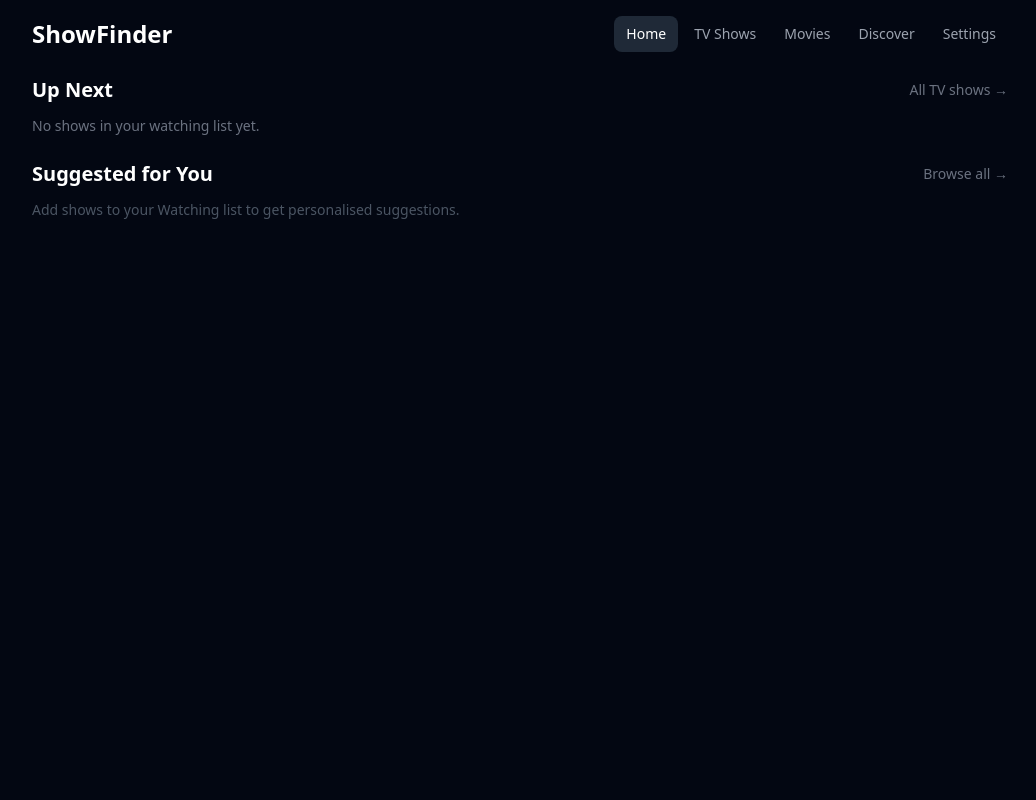
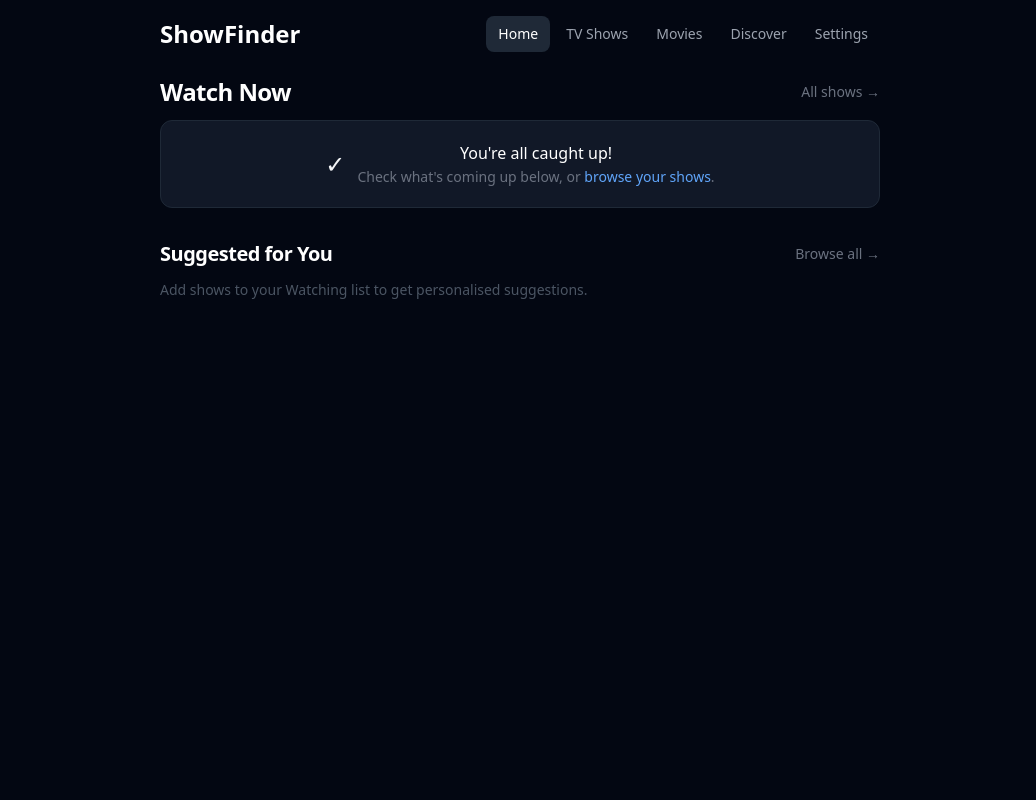
Before and after one commit to ando01/showfinder, a FastAPI app: page / in a window 1280 px wide. Shown: the whole page, without its empty margins (120-1156 px from the left). Run offline with FastAPI, Linux system fonts and the light colour scheme; data that the repository does not hold is empty; some libraries are stand-ins or nearby versions.

Commit message:
Redesign home page: Watch Now hero + Coming Up episode schedule by day
- Watch Now section is now the clear hero with larger poster cards, bold
  episode number in teal, and a prominent Watched button
- All-caught-up state shows a friendly confirmation instead of empty space
- New Coming Up section groups upcoming episodes by day with labels:
  "Today", "Tomorrow", or "Friday · May 17" for later dates
  Each row shows show name, episode number, air time, and service badges
- Movies and Suggestions moved below both TV sections
- Home page max-width narrowed to 3xl for better readability on desktop

Co-Authored-By: Claude Sonnet 4.6 <noreply@anthropic.com>

```diff
--- a/app/routes.py
+++ b/app/routes.py
@@ -141,16 +141,42 @@ def _local_today(session: Session) -> date:
     return datetime.now(tz=tz).date()
 
 
+def _schedule_label(d: date, today: date) -> str:
+    delta = (d - today).days
+    if delta == 0:
+        return "Today"
+    if delta == 1:
+        return "Tomorrow"
+    return d.strftime("%A · %b %d")
+
+
 @router.get("/", response_class=HTMLResponse)
 async def dashboard(request: Request, session: Session = Depends(get_session)):
     today = _local_today(session)
     now_utc = datetime.now(tz=ZoneInfo("UTC"))
 
-    # TV shows — only need watching ones for Up Next
     shows = session.exec(select(TrackedShow)).all()
     for show in shows:
         _enrich_show(show)
     up_next_shows = _build_up_next(shows, today, now_utc)
+
+    # Coming Up: watching shows that are NOT in Watch Now but have a known future air date
+    up_next_ids = {s.id for s in up_next_shows}
+    from collections import defaultdict
+    schedule_dict = defaultdict(list)
+    for show in shows:
+        if (show.watch_status or "watching") != "watching":
+            continue
+        if show.id in up_next_ids:
+            continue
+        if show.next_episode_date and show.next_episode_date.date() >= today:
+            schedule_dict[show.next_episode_date.date()].append(show)
+
+    # Sort shows within each day alphabetically, then sort days
+    coming_up_schedule = [
+        (_schedule_label(d, today), sorted(day_shows, key=lambda s: s.name.lower()))
+        for d, day_shows in sorted(schedule_dict.items())
+    ]
 
     # Movies to watch — want_to_watch, released or releasing in next 30 days
     movies = session.exec(select(TrackedMovie)).all()
@@ -168,6 +194,7 @@ async def dashboard(request: Request, session: Session = Depends(get_session)):
     return templates.TemplateResponse("index.html", {
         "request": request,
         "up_next_shows": up_next_shows,
+        "coming_up_schedule": coming_up_schedule,
         "movies_to_watch": movies_to_watch,
         "today": today,
     })
--- a/app/templates/index.html
+++ b/app/templates/index.html
@@ -8,87 +8,135 @@
   <script src="https://unpkg.com/htmx.org@1.9.12"></script>
   <script src="https://cdn.tailwindcss.com"></script>
 </head>
-<body class="min-h-screen px-4 pt-4 pb-24 sm:pb-6 sm:px-6 max-w-5xl mx-auto">
+<body class="min-h-screen px-4 pt-4 pb-24 sm:pb-6 sm:px-6 max-w-3xl mx-auto">
 
   {% set active_page = 'home' %}
   {% include "partials/nav.html" %}
 
-  <!-- ── Up Next ── -->
-  <div class="mb-6">
+  <!-- ══ WATCH NOW ══ -->
+  <div class="mb-8">
     <div class="flex items-center justify-between mb-3">
-      <h2 class="text-xl font-bold text-white">Up Next</h2>
-      <a href="/tv" class="text-sm text-gray-500 hover:text-blue-400 transition">All TV shows →</a>
+      <h2 class="text-2xl font-extrabold text-white tracking-tight">Watch Now</h2>
+      <a href="/tv" class="text-sm text-gray-500 hover:text-teal-400 transition">All shows →</a>
     </div>
     <div id="up-next-inner">
       {% include "partials/up_next.html" %}
     </div>
   </div>
 
-  <!-- ── Movies to Watch ── -->
+  <!-- ══ COMING UP ══ -->
+  {% if coming_up_schedule %}
+  <div class="mb-8">
+    <h2 class="text-xl font-bold text-white tracking-tight mb-4">Coming Up</h2>
+    <div class="space-y-5">
+      {% for label, day_shows in coming_up_schedule %}
+        <div>
+          <p class="text-xs font-semibold text-gray-500 uppercase tracking-widest mb-2">{{ label }}</p>
+          <div class="space-y-2">
+            {% for show in day_shows %}
+              <div class="flex items-center gap-3 bg-gray-900 border border-gray-800 rounded-xl px-3 py-3">
+                {% if show.poster_path %}
+                  <img src="{{ show.poster_path }}" alt="{{ show.name }}"
+                    class="w-9 h-[52px] object-cover rounded flex-shrink-0" />
+                {% else %}
+                  <div class="w-9 h-[52px] bg-gray-800 rounded flex-shrink-0"></div>
+                {% endif %}
+                <div class="flex-1 min-w-0">
+                  <p class="font-semibold text-white text-sm leading-tight">{{ show.name }}</p>
+                  <div class="flex flex-wrap items-center gap-x-2 gap-y-1 mt-0.5">
+                    {% if show.next_episode_number %}
+                      <span class="text-xs text-gray-400">{{ show.next_episode_number }}</span>
+                    {% endif %}
+                    {% if show.air_time %}
+                      <span class="text-xs text-gray-600">
+                        · {{ show.air_time[:5] }}
+                        {% if show.air_timezone %}{{ show.air_timezone.split('/')[-1] | replace('_',' ') }}{% endif %}
+                      </span>
+                    {% endif %}
+                  </div>
+                </div>
+                {% if show._services %}
+                  <div class="flex flex-wrap gap-1 flex-shrink-0">
+                    {% for svc in show._services[:2] %}
+                      <span class="text-xs px-2 py-0.5 bg-blue-900 text-blue-200 rounded-full">{{ svc }}</span>
+                    {% endfor %}
+                  </div>
+                {% endif %}
+              </div>
+            {% endfor %}
+          </div>
+        </div>
+      {% endfor %}
+    </div>
+  </div>
+  {% endif %}
+
+  <!-- ══ MOVIES TO WATCH ══ -->
   {% if movies_to_watch %}
-  <div class="mb-6">
+  <div class="mb-8">
     <div class="flex items-center justify-between mb-3">
-      <h2 class="text-xl font-bold text-white">Movies to Watch</h2>
+      <h2 class="text-xl font-bold text-white tracking-tight">Movies to Watch</h2>
       <a href="/movies" class="text-sm text-gray-500 hover:text-purple-400 transition">All movies →</a>
     </div>
-    <div class="grid gap-3">
+    <div class="space-y-2">
       {% for movie in movies_to_watch[:5] %}
-        <div id="movie-{{ movie.id }}" class="flex items-start gap-3 bg-gray-900 border border-gray-800 rounded-xl px-4 py-3">
+        <div id="movie-{{ movie.id }}" class="flex items-center gap-3 bg-gray-900 border border-gray-800 rounded-xl px-3 py-3">
           {% if movie.poster_path %}
-            <img src="{{ movie.poster_path }}" class="w-10 h-14 object-cover rounded flex-shrink-0" />
+            <img src="{{ movie.poster_path }}" class="w-9 h-[52px] object-cover rounded flex-shrink-0" />
           {% else %}
-            <div class="w-10 h-14 bg-gray-800 rounded flex-shrink-0"></div>
+            <div class="w-9 h-[52px] bg-gray-800 rounded flex-shrink-0"></div>
           {% endif %}
           <div class="flex-1 min-w-0">
-            <p class="font-semibold text-white leading-tight">{{ movie.title }}</p>
-            <div class="flex flex-wrap gap-1.5 mt-1">
+            <p class="font-semibold text-white text-sm leading-tight">{{ movie.title }}</p>
+            <div class="flex flex-wrap items-center gap-x-2 gap-y-1 mt-0.5">
               {% if movie.release_date %}
                 {% if movie.release_date.date() > today %}
-                  <span class="text-xs px-2 py-0.5 bg-purple-900 text-purple-300 rounded-full">{{ movie.release_date.strftime('%b %d') }}</span>
+                  <span class="text-xs text-purple-400">{{ movie.release_date.strftime('%b %d') }}</span>
                 {% else %}
-                  <span class="text-xs px-2 py-0.5 bg-green-900 text-green-300 rounded-full">Available now</span>
+                  <span class="text-xs text-green-400">Available now</span>
                 {% endif %}
               {% endif %}
               {% if movie.vote_average %}
-                <span class="text-xs text-yellow-400">★ {{ movie.vote_average }}</span>
+                <span class="text-xs text-yellow-500">★ {{ movie.vote_average }}</span>
               {% endif %}
             </div>
-            {% if movie._services %}
-              <div class="flex flex-wrap gap-1 mt-1.5">
-                {% for svc in movie._services %}
-                  <span class="text-xs px-2 py-0.5 bg-blue-900 text-blue-200 rounded-full">{{ svc }}</span>
-                {% endfor %}
-              </div>
-            {% endif %}
           </div>
+          {% if movie._services %}
+            <div class="flex flex-wrap gap-1 flex-shrink-0">
+              {% for svc in movie._services[:1] %}
+                <span class="text-xs px-2 py-0.5 bg-blue-900 text-blue-200 rounded-full">{{ svc }}</span>
+              {% endfor %}
+            </div>
+          {% endif %}
           <button
             hx-post="/movies/{{ movie.id }}/watched"
             hx-target="#movie-{{ movie.id }}"
             hx-swap="outerHTML"
-            class="flex-shrink-0 text-xs px-3 py-1.5 bg-purple-900 hover:bg-purple-800 text-purple-200 rounded-lg transition font-medium self-center"
-          >Watched</button>
+            class="flex-shrink-0 text-xs px-3 py-1.5 bg-purple-900 hover:bg-purple-800 text-purple-200 rounded-lg transition font-medium">
+            Watched ✓
+          </button>
         </div>
       {% endfor %}
       {% if movies_to_watch|length > 5 %}
-        <a href="/movies" class="text-center text-sm text-gray-500 hover:text-purple-400 transition py-1">
-          + {{ movies_to_watch|length - 5 }} more movies →
+        <a href="/movies" class="block text-center text-sm text-gray-500 hover:text-purple-400 transition py-1">
+          + {{ movies_to_watch|length - 5 }} more →
         </a>
       {% endif %}
     </div>
   </div>
   {% endif %}
 
-  <!-- ── Suggested for You ── -->
+  <!-- ══ SUGGESTED FOR YOU ══ -->
   <div class="mb-6">
     <div class="flex items-center justify-between mb-3">
-      <h2 class="text-xl font-bold text-white">Suggested for You</h2>
+      <h2 class="text-xl font-bold text-white tracking-tight">Suggested for You</h2>
       <a href="/discover" class="text-sm text-gray-500 hover:text-blue-400 transition">Browse all →</a>
     </div>
     <div id="suggestions-content"
       hx-get="/home/suggestions"
       hx-trigger="load"
       hx-swap="innerHTML">
-      <p class="text-gray-600 text-sm">Loading suggestions…</p>
+      <p class="text-gray-700 text-sm">Loading…</p>
     </div>
   </div>
 
--- a/app/templates/partials/up_next.html
+++ b/app/templates/partials/up_next.html
@@ -1,30 +1,32 @@
 {% if up_next_shows %}
   <div class="grid gap-3">
     {% for show in up_next_shows %}
-      <div class="flex items-start gap-3 bg-gray-800 rounded-lg px-4 py-3">
+      <div class="flex items-center gap-4 bg-gray-900 border border-teal-900/50 rounded-xl p-3 sm:p-4">
+        <!-- Poster -->
         {% if show.poster_path %}
-          <img src="{{ show.poster_path }}" class="w-10 h-14 object-cover rounded flex-shrink-0" />
+          <img src="{{ show.poster_path }}" alt="{{ show.name }}"
+            class="w-14 h-20 sm:w-16 sm:h-24 object-cover rounded-lg flex-shrink-0" />
         {% else %}
-          <div class="w-10 h-14 bg-gray-700 rounded flex-shrink-0"></div>
+          <div class="w-14 h-20 sm:w-16 sm:h-24 bg-gray-800 rounded-lg flex-shrink-0"></div>
         {% endif %}
+
+        <!-- Info -->
         <div class="flex-1 min-w-0">
-          <a href="https://www.themoviedb.org/tv/{{ show.tmdb_id }}" target="_blank" rel="noopener"
-            class="font-semibold text-white leading-tight hover:text-blue-400 transition">{{ show.name }}</a>
-          <p class="text-sm mt-0.5">
-            {% if show.last_watched_season %}
-              <span class="text-gray-400">Last: S{{ '%02d' | format(show.last_watched_season) }}E{{ '%02d' | format(show.last_watched_episode_num) }}</span>
-              {% if show._next_season %}
-                <span class="text-blue-400 ml-2">→ Watch: S{{ '%02d' | format(show._next_season) }}E{{ '%02d' | format(show._next_episode_num) }}</span>
-                {% if show._is_series_finale %}
-                  <span class="ml-2 text-xs px-2 py-0.5 bg-red-900 text-red-300 rounded-full font-medium">Series Finale</span>
-                {% elif show._is_season_finale %}
-                  <span class="ml-2 text-xs px-2 py-0.5 bg-purple-900 text-purple-300 rounded-full font-medium">Season Finale</span>
-                {% endif %}
+          <p class="font-bold text-white text-base sm:text-lg leading-tight">{{ show.name }}</p>
+
+          {% if show.last_watched_season %}
+            <p class="text-teal-400 font-medium text-sm mt-0.5">
+              Watch S{{ '%02d' | format(show._next_season) }}E{{ '%02d' | format(show._next_episode_num) }}
+              {% if show._is_series_finale %}
+                <span class="ml-1.5 text-xs px-2 py-0.5 bg-red-900 text-red-300 rounded-full">Series Finale</span>
+              {% elif show._is_season_finale %}
+                <span class="ml-1.5 text-xs px-2 py-0.5 bg-purple-900 text-purple-300 rounded-full">Season Finale</span>
               {% endif %}
-            {% else %}
-              <span class="text-gray-500">Start from the beginning</span>
-            {% endif %}
-          </p>
+            </p>
+          {% else %}
+            <p class="text-teal-400 font-medium text-sm mt-0.5">Start from the beginning</p>
+          {% endif %}
+
           {% if show._services %}
             <div class="flex flex-wrap gap-1 mt-1.5">
               {% for svc in show._services %}
@@ -33,18 +35,26 @@
             </div>
           {% endif %}
         </div>
+
+        <!-- Action -->
         {% if show._next_season %}
           <button
             hx-post="/shows/{{ show.id }}/watched-next"
             hx-target="#up-next-inner"
             hx-swap="innerHTML"
-            class="flex-shrink-0 text-xs px-3 py-1.5 bg-green-800 hover:bg-green-700 text-green-200 rounded-lg transition font-medium self-center">
-            Watched
+            class="flex-shrink-0 text-sm px-4 py-2 bg-teal-700 hover:bg-teal-600 text-white rounded-lg transition font-semibold whitespace-nowrap">
+            Watched ✓
           </button>
         {% endif %}
       </div>
     {% endfor %}
   </div>
 {% else %}
-  <p class="text-gray-500 text-sm">No shows in your watching list yet.</p>
+  <div class="flex items-center gap-3 bg-gray-900 border border-gray-800 rounded-xl px-4 py-5 text-center justify-center">
+    <span class="text-2xl">✓</span>
+    <div>
+      <p class="text-white font-medium">You're all caught up!</p>
+      <p class="text-gray-500 text-sm mt-0.5">Check what's coming up below, or <a href="/tv" class="text-blue-400 hover:underline">browse your shows</a>.</p>
+    </div>
+  </div>
 {% endif %}
```
